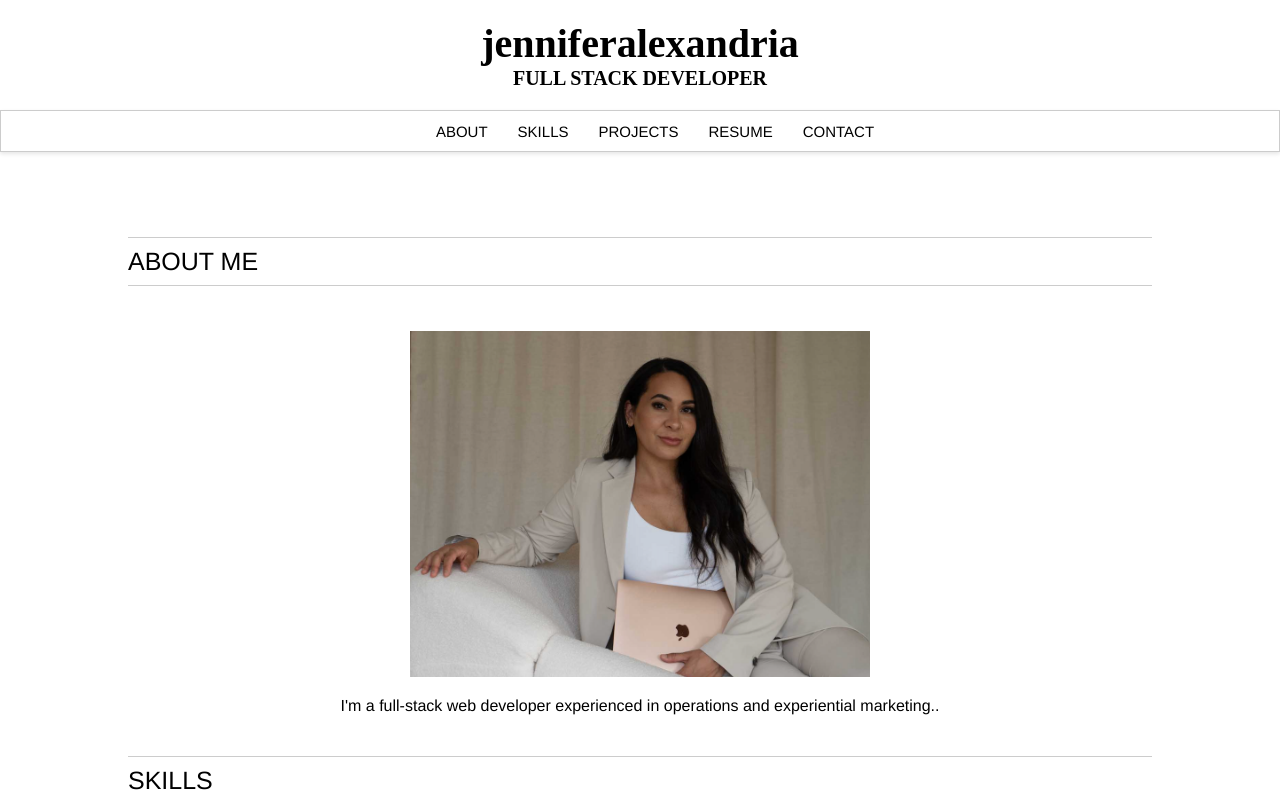
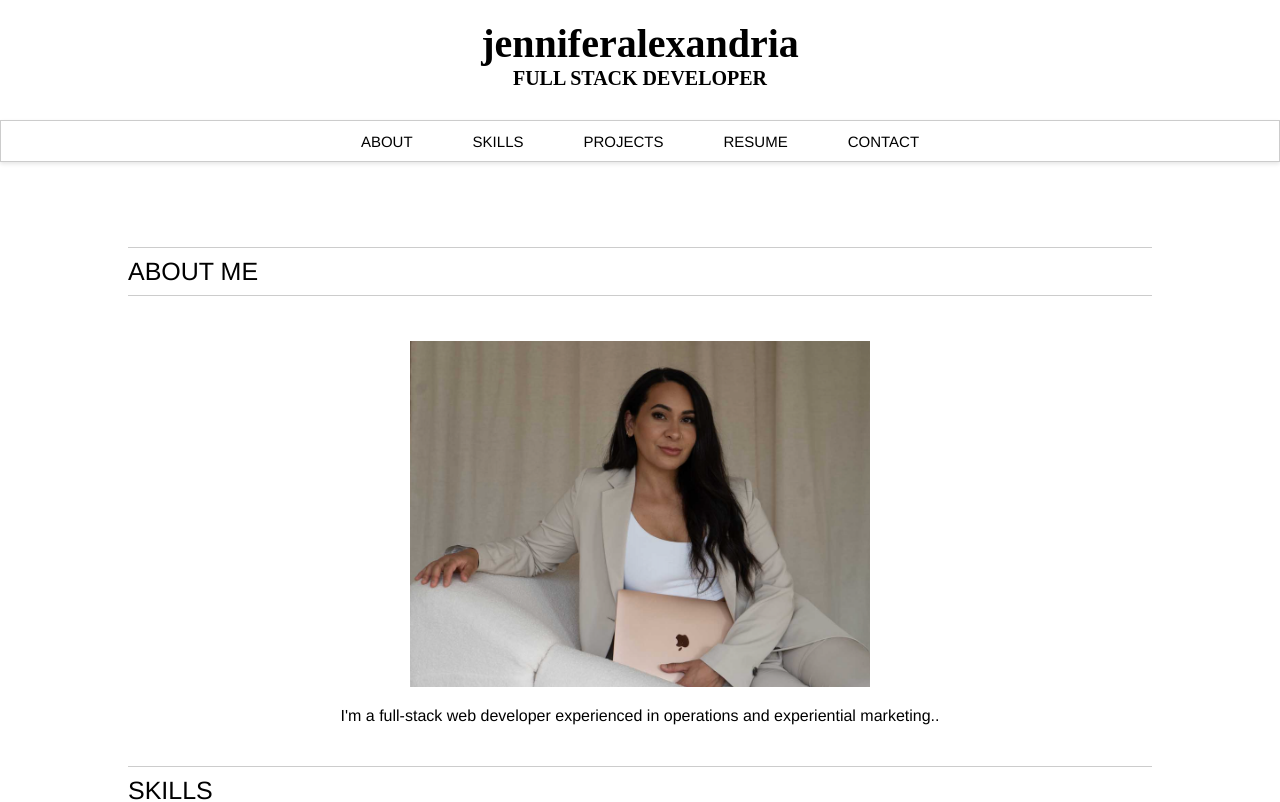
Before and after one commit to quinjenn/jenniferalexandria, a React (Create React App) app: page / in a window 1280 px wide. Shown: the top 802 px of the page. Built offline with nearby package versions, Linux system fonts and the light colour scheme; a web font is replaced by a local one.

Commit message:
nav scroll effect

```diff
--- a/src/components/Contact.css
+++ b/src/components/Contact.css
@@ -27,6 +27,6 @@
 .brand-3 {
   font-family: adobe-garamond-pro, serif;
   font-weight: 600;
-  font-size: 40px;
+  font-size: 35px;
   margin-bottom: 3px;
 }
--- a/src/components/Nav.js
+++ b/src/components/Nav.js
@@ -1,11 +1,27 @@
-import React from 'react';
+import React, { useState, useEffect } from 'react';
 import "./Nav.css";
 
 const Nav = () => {
+  const [scrollY, setScrollY] = useState(0);
+
+  const handleScroll = () => {
+    setScrollY(window.scrollY);
+  };
+
+  useEffect(() => {
+    window.addEventListener("scroll", handleScroll);
+    return () => {
+      window.removeEventListener("scroll", handleScroll);
+    };
+  }, []);
+
+  const brand1Size = Math.max(40 - scrollY / 10, 30);
+  const brand2Size = Math.max(20 - scrollY / 20, 15);
+
   return (
-    <div className="nav-heading">
-      <p className='brand-1'>jenniferalexandria</p>
-      <p className='brand-2'>FULL STACK DEVELOPER</p>
+    <div className="nav-heading" style={{ position: "fixed", top: 0, width: "100%", background: "#fff", zIndex: 100 }}>
+      <p className='brand-1' style={{ fontSize: brand1Size + 'px' }}>jenniferalexandria</p>
+      <p className='brand-2' style={{ fontSize: brand2Size + 'px' }}>FULL STACK DEVELOPER</p>
     </div>
   );
 };
--- a/src/components/Nav2.css
+++ b/src/components/Nav2.css
@@ -5,6 +5,7 @@
   height: 5vh;
   border: 1px solid #ccc;
   box-shadow: 0px 2px 4px rgba(0, 0, 0, 0.1);
+  margin-top: 120px;
 }
 
 .nav-titles {
@@ -12,6 +13,8 @@
   padding: 0;
   margin: 0;
   text-align: center;
+  display: flex;
+  justify-content: center;
   /* font-family: quiverleaf-cf, sans-serif; */
   font-family: VogueAvantGarde, helvetica, sans-serif;
   font-size: 15px;
@@ -22,6 +25,7 @@
 .nav-titles li {
   display: inline;
   margin-left: 30px;
+  margin: 0 30px;
 }
 
 .resume-link {
--- a/src/components/Nav2.js
+++ b/src/components/Nav2.js
@@ -58,7 +58,7 @@ const Nav2 = () => {
           </Link>
         </li>
       </ul>
-    </div >
+    </div>
   );
 };
 
```
